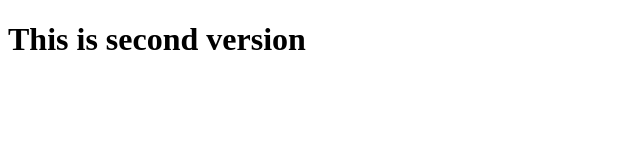
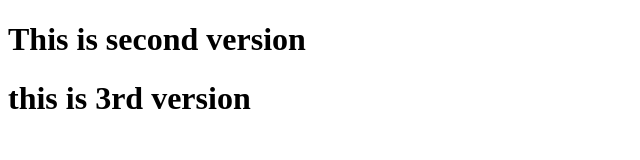
Before and after one commit to IshwariShinde8772/demo, a plain HTML site: page index.html in a window 1280 px wide. Shown: the whole page, without its empty margins (0-640 px from the left). Drawn offline with Linux system fonts and the light colour scheme.

Commit message:
this is 4th version

```diff
--- a/index.html
+++ b/index.html
@@ -7,6 +7,7 @@
 </head>
 <body>
     <h1>This is second version</h1>
+    <h1>this is 3rd version</h1>
 
 
 </body>
```
